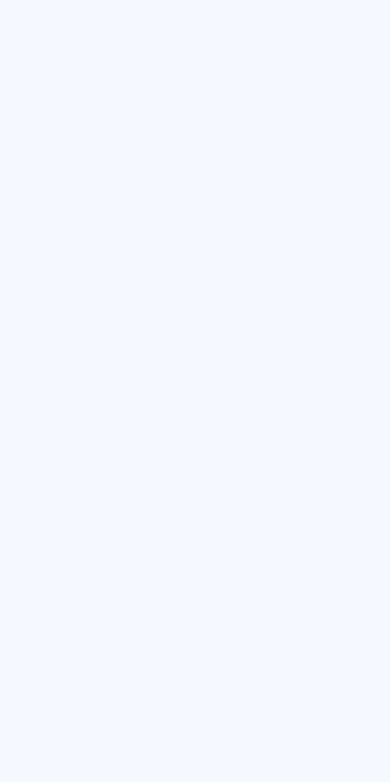
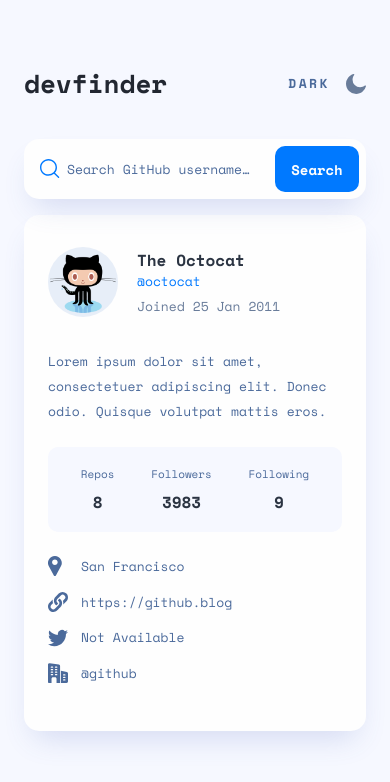
Before and after one commit to brian-jensen/github-user-search-app, a plain HTML site: page index.html in a window 390 px wide. Drawn offline with nearby package versions, Linux system fonts and the light colour scheme.

Commit message:
Add Mobile light styles

```diff
--- a/css/styles.css
+++ b/css/styles.css
@@ -54,7 +54,8 @@ h2,
 h3,
 h4,
 h5,
-h6 {
+h6,
+button {
   font-weight: 700;
 }
 
@@ -64,3 +65,186 @@ h6 {
   align-items: center;
   min-height: 100vh;
 }
+
+.ui {
+  width: 100%;
+  padding: 31px 24px 80px;
+}
+
+.header-top,
+.header-top button {
+  display: flex;
+  justify-content: space-between;
+  align-items: center;
+}
+
+.header-top {
+  margin-bottom: 36px;
+}
+
+.logo {
+  margin: 0;
+  font-size: 26px;
+  line-height: 39px;
+  color: var(--color-primary-heading);
+}
+
+.header-top button {
+  font-size: 13px;
+  line-height: 19px;
+  text-align: right;
+  letter-spacing: 2.5px;
+  text-transform: uppercase;
+  color: var(--color-primary-text);
+  cursor: pointer;
+}
+
+.header-top button svg {
+  margin-left: 16px;
+}
+
+.search-form {
+  position: relative;
+  margin-bottom: 16px;
+}
+
+.search {
+  height: 60px;
+  width: 100%;
+  padding-left: 43px;
+  color: var(--color-primary-heading);
+  background: var(--color-secondary-bg) url(../assets/icon-search.svg) no-repeat 16px center/20px;
+  caret-color: var(--color-primary-accent);
+  box-shadow: 0px 16px 30px -10px rgba(70, 96, 187, 0.198567);
+  border-radius: 15px;
+}
+
+.search,
+.search::placeholder {
+  font-size: 13px;
+  line-height: 25px;
+}
+
+.search::placeholder {
+  color: var(--color-primary-text);
+}
+
+.search-btn {
+  position: absolute;
+  right: 7px;
+  top: 7px;
+  height: 46px;
+  width: 84px;
+  font-size: 14px;
+  line-height: 21px;
+  color: var(--color-secondary-bg);
+  background: var(--color-primary-accent);
+  border-radius: 10px;
+  cursor: pointer;
+}
+
+.card {
+  padding: 32px 24px 48px;
+  box-shadow: 0px 16px 30px -10px rgba(70, 96, 187, 0.198567);
+  border-radius: 15px;
+  background-color: var(--color-secondary-bg);
+}
+
+.user {
+  display: flex;
+  align-items: center;
+  margin-bottom: 32px;
+}
+
+.user-img {
+  width: 70px;
+  height: 70px;
+  border-radius: 50%;
+}
+
+.user-info {
+  margin-left: 19px;
+}
+
+.user-name {
+  font-size: 16px;
+  line-height: 24px;
+  color: var(--color-secondary-heading);
+}
+
+.user-account,
+.user-join {
+  font-size: 13px;
+  line-height: 19px;
+}
+
+.user-account {
+  margin-bottom: 6px;
+  color: var(--color-primary-accent);
+}
+
+.user-join {
+  color: var(--color-secondary-text);
+}
+
+.bio {
+  margin-bottom: 23px;
+}
+
+.bio p {
+  font-size: 13px;
+  line-height: 25px;
+  color: var(--color-primary-text);
+}
+
+.stats {
+  display: flex;
+  justify-content: space-around;
+  align-items: center;
+  text-align: center;
+  padding: 18.5px 14.5px;
+  margin-bottom: 24px;
+  background: var(--color-primary-bg);
+  border-radius: 10px;
+}
+
+.stat-label {
+  font-size: 11px;
+  line-height: 16px;
+  margin-bottom: 8px;
+  color: var(--color-primary-text);
+}
+
+.stat-number {
+  font-size: 16px;
+  line-height: 24px;
+  color: var(--color-secondary-heading);
+}
+
+.social li.not-available {
+  opacity: 0.5;
+}
+
+.social a,
+.location,
+.company {
+  display: flex;
+  align-items: center;
+}
+
+.social li + li {
+  margin-top: 16px;
+}
+
+.social a p,
+.location p,
+.company p {
+  font-size: 13px;
+  line-height: 19px;
+  color: var(--color-primary-text);
+  margin-left: 13px;
+}
+
+.location p {
+  margin-left: 19px;
+}
--- a/index.html
+++ b/index.html
@@ -1,5 +1,6 @@
 <!DOCTYPE html>
 <html lang="en">
+
 <head>
   <meta charset="UTF-8">
   <meta http-equiv="X-UA-Compatible" content="IE=edge">
@@ -12,11 +13,81 @@
   <link rel="stylesheet" href="./css/normalize.css">
   <link rel="stylesheet" href="./css/styles.css">
 </head>
+
 <body>
   <div class="wrapper">
-
+    <div class="ui">
+      <header>
+        <div class="header-top">
+          <h1 class="logo">devfinder</h1>
+          <button class="toggle-theme-btn">dark
+            <svg width="20" height="20" xmlns="http://www.w3.org/2000/svg">
+              <path
+                d="M19.513 11.397a.701.701 0 00-.588.128 7.496 7.496 0 01-2.276 1.336 7.101 7.101 0 01-2.583.462 7.505 7.505 0 01-5.32-2.209 7.568 7.568 0 01-2.199-5.342c0-.873.154-1.72.41-2.49a6.904 6.904 0 011.227-2.21.657.657 0 00-.102-.924.701.701 0 00-.589-.128C5.32.61 3.427 1.92 2.072 3.666A10.158 10.158 0 000 9.83c0 2.8 1.125 5.342 2.967 7.19a10.025 10.025 0 007.16 2.98c2.353 0 4.527-.822 6.266-2.183a10.13 10.13 0 003.58-5.624.623.623 0 00-.46-.796z"
+                fill="#697C9A" fill-rule="nonzero" />
+            </svg>
+          </button>
+        </div>
+        <form class="search-form">
+          <input class="search" type="text" placeholder="Search GitHub username&mldr;">
+          <button class="search-btn">Search</button>
+        </form>
+      </header>
+      <main class="card">
+        <section class="user">
+          <img class="user-img" src="./assets/octo.png" alt="octocat illustration">
+          <div class="user-info">
+            <h3 class="user-name">The Octocat</h3>
+            <p class="user-account">&#64;octocat</p>
+            <p class="user-join">Joined 25 Jan 2011</p>
+          </div>
+        </section>
+        <aside class="bio">
+          <p>Lorem ipsum dolor sit amet, consectetuer adipiscing elit. Donec odio. Quisque volutpat mattis eros.</p>
+        </aside>
+        <section class="stats">
+          <div class="stat">
+            <p class="stat-label">Repos</p>
+            <h4 class="stat-number">8</h4>
+          </div>
+          <div class="stat">
+            <p class="stat-label">Followers</p>
+            <h4 class="stat-number">3983</h4>
+          </div>
+          <div class="stat">
+            <p class="stat-label">Following</p>
+            <h4 class="stat-number">9</h4>
+          </div>
+        </section>
+        <footer class="social">
+          <ul>
+            <li class="location">
+              <img src="./assets/icon-location.svg" alt="map marker">
+              <p>San Francisco</p>
+            </li>
+            <li>
+              <a href="https://github.blog/" class="blog-link">
+                <img src="./assets/icon-website.svg" alt="chain icon">
+                <p>https://github.blog</p>
+              </a>
+            </li>
+            <li>
+              <a href="#top" class="twitter-link">
+                <img src="./assets/icon-twitter.svg" alt="twitter logo">
+                <p>Not Available</p>
+              </a>
+            </li>
+            <li class="company">
+              <img src="./assets/icon-company.svg" alt="office building icon">
+              <p>@github</p>
+            </li>
+          </ul>
+        </footer>
+      </main>
+    </div>
   </div>
 
   <script src="./js/app.js"></script>
 </body>
+
 </html>
```
Also changed, not shown: assets/octo.png (added).
